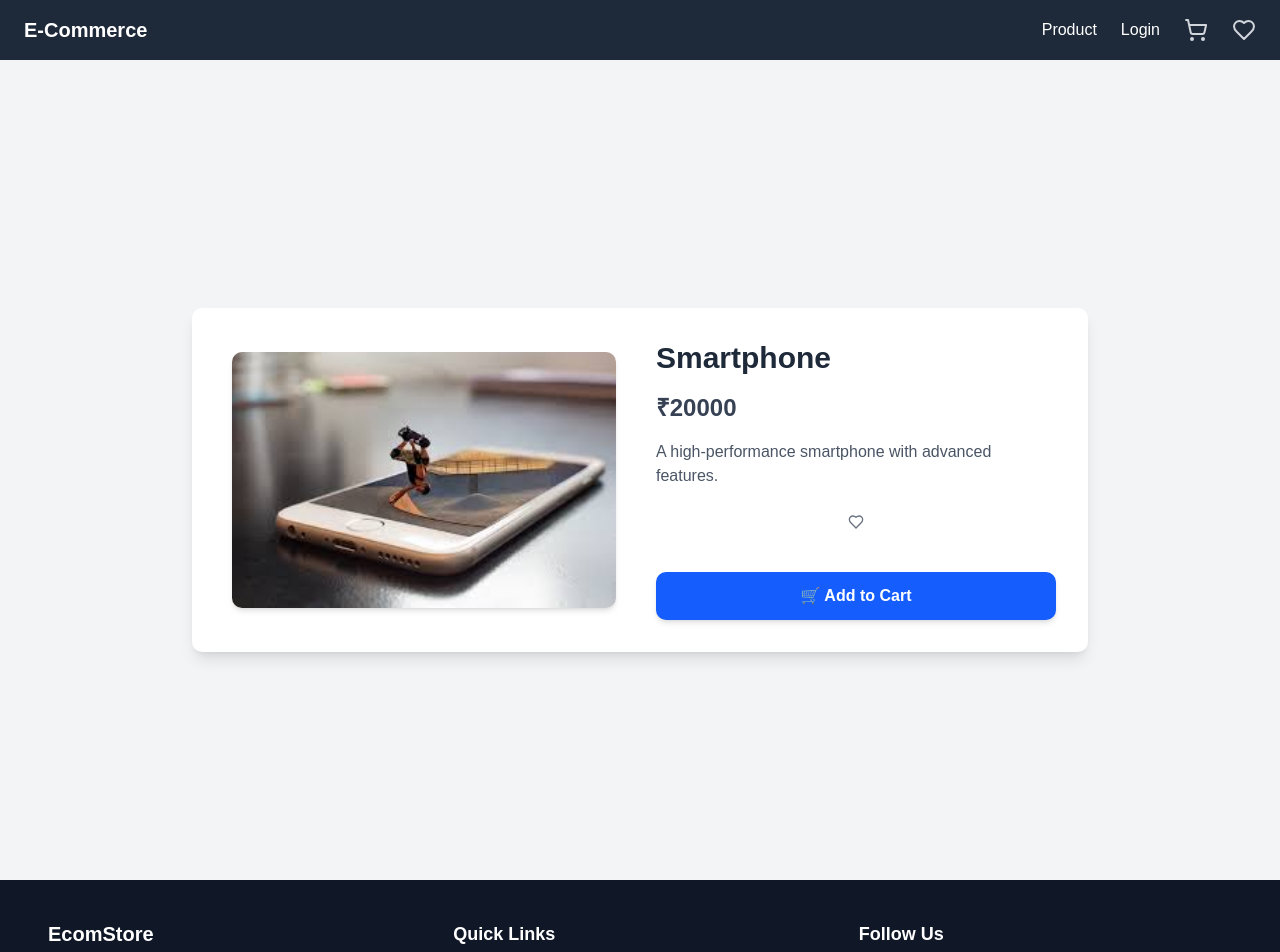
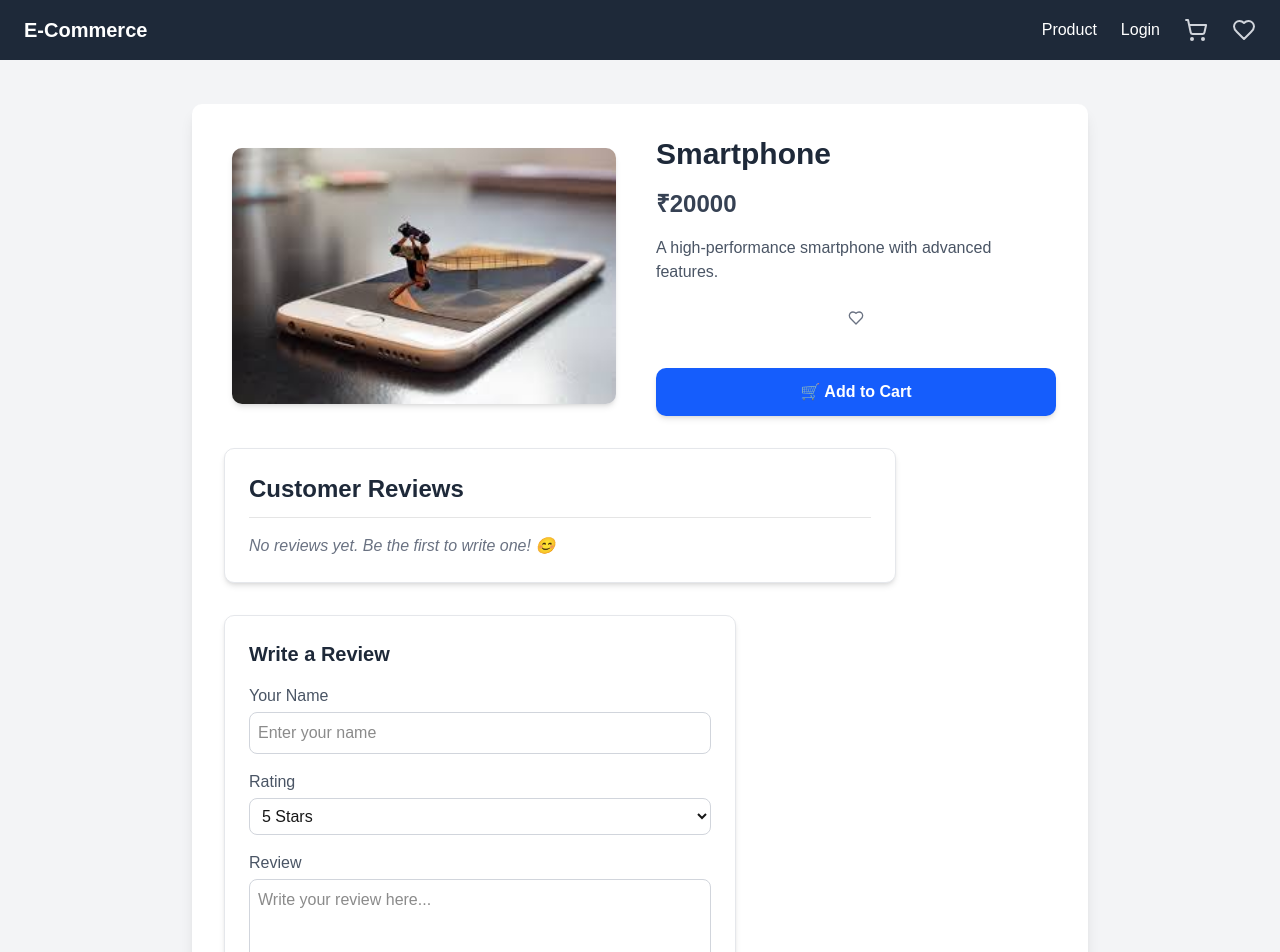
Before and after one commit to Padma1243/shop, a Next.js app: page /product/1 in a window 1280 px wide. Shown: the top 952 px of the page. Built offline with nearby package versions, Linux system fonts and the light colour scheme.

Commit message:
new commit

```diff
--- /dev/null
+++ b/src/components/reviewform.tsx
@@ -0,0 +1,107 @@
+"use client";
+import { useState } from "react";
+
+interface Review {
+  id: number;
+  user: string;
+  rating: number;
+  comment: string;
+}
+
+interface ReviewFormProps {
+  addReview: (review: Review) => void;
+}
+
+const ReviewForm: React.FC<ReviewFormProps> = ({ addReview }) => {
+  const [user, setUser] = useState("");
+  const [rating, setRating] = useState(5);
+  const [comment, setComment] = useState("");
+
+  const handleSubmit = (e: React.FormEvent) => {
+    e.preventDefault();
+    if (!user.trim() || !comment.trim()) return;
+
+    const newReview: Review = {
+      id: Date.now(),
+      user: user.trim(),
+      rating,
+      comment: comment.trim(),
+    };
+
+    addReview(newReview);
+    setUser("");
+    setComment("");
+    setRating(5);
+  };
+
+  return (
+    <form
+      onSubmit={handleSubmit}
+      className="mt-8 bg-white p-6 rounded-lg shadow-md border border-gray-200 w-full max-w-lg"
+    >
+      <h3 className="text-xl font-semibold mb-4 text-gray-800">Write a Review</h3>
+
+      {/* Name Input */}
+      <div className="mb-4">
+        <label htmlFor="name" className="block text-gray-600 font-medium">
+          Your Name
+        </label>
+        <input
+          id="name"
+          type="text"
+          placeholder="Enter your name"
+          value={user}
+          onChange={(e) => setUser(e.target.value)}
+          className="w-full border border-gray-300 p-2 rounded-md mt-1 focus:ring-2 focus:ring-blue-400 focus:border-blue-400"
+          required
+        />
+      </div>
+
+      {/* Rating Dropdown */}
+      <div className="mb-4">
+        <label htmlFor="rating" className="block text-gray-600 font-medium">
+          Rating
+        </label>
+        <select
+          id="rating"
+          value={rating}
+          onChange={(e) => setRating(Number(e.target.value))}
+          className="w-full border border-gray-300 p-2 rounded-md mt-1 focus:ring-2 focus:ring-blue-400 focus:border-blue-400"
+          required
+        >
+          {[5, 4, 3, 2, 1].map((star) => (
+            <option key={star} value={star}>
+              {`${star} ${star === 1 ? "Star" : "Stars"}`}
+            </option>
+          ))}
+        </select>
+      </div>
+
+      {/* Review Textarea */}
+      <div className="mb-4">
+        <label htmlFor="comment" className="block text-gray-600 font-medium">
+          Review
+        </label>
+        <textarea
+          id="comment"
+          placeholder="Write your review here..."
+          value={comment}
+          onChange={(e) => setComment(e.target.value)}
+          rows={4}
+          className="w-full border border-gray-300 p-2 rounded-md mt-1 focus:ring-2 focus:ring-blue-400 focus:border-blue-400"
+          required
+        />
+      </div>
+
+      {/* Submit Button */}
+      <button
+        type="submit"
+        className="bg-blue-600 text-white px-6 py-2 rounded-md font-semibold hover:bg-blue-700 transition duration-300 shadow-md w-full"
+      >
+        Submit Review
+      </button>
+    </form>
+  );
+};
+
+export default ReviewForm;
--- /dev/null
+++ b/src/components/reviewlist.tsx
@@ -0,0 +1,38 @@
+interface Review {
+    id: number;
+    user: string;
+    rating: number;
+    comment: string;
+  }
+
+  interface ReviewListProps {
+    reviews: Review[];
+  }
+
+  const ReviewList: React.FC<ReviewListProps> = ({ reviews }) => {
+    return (
+      <div className="mt-8 bg-white p-6 rounded-lg shadow-md border border-gray-200 w-full max-w-2xl">
+        <h3 className="text-2xl font-semibold text-gray-800 border-b pb-3">Customer Reviews</h3>
+
+        {reviews.length > 0 ? (
+          <div className="space-y-6 mt-4">
+            {reviews.map((review) => (
+              <div key={review.id} className="p-4 border border-gray-300 rounded-lg shadow-sm bg-gray-50">
+                <div className="flex justify-between items-center mb-2">
+                  <p className="font-semibold text-gray-800">{review.user}</p>
+                  <p className="text-yellow-500 text-lg">
+                    {"⭐".repeat(review.rating)}
+                  </p>
+                </div>
+                <p className="text-gray-700">{review.comment}</p>
+              </div>
+            ))}
+          </div>
+        ) : (
+          <p className="mt-4 text-gray-500 italic">No reviews yet. Be the first to write one! 😊</p>
+        )}
+      </div>
+    );
+  };
+
+  export default ReviewList;
--- a/src/components/searchfilter.tsx
+++ b/src/components/searchfilter.tsx
@@ -51,7 +51,7 @@ export default function SearchFilter({
   };
 
   return (
-    <div className="relative w-full max-w-md ml-auto">
+    <div className="relative w-full max-w-md mx-auto">
       <form onSubmit={handleSearch} className="flex items-center">
         <div className={cn("flex items-center w-full border rounded-lg transition-all overflow-hidden pl-3")}>
           <Search className="h-4 w-4 text-muted-foreground shrink-0" />
--- a/src/pages/example/index.tsx
+++ b/src/pages/example/index.tsx
@@ -1,4 +1,4 @@
- import Link from "next/link";
+// import Link from "next/link";
 import Layout from "@/components/layout";
 import PromoBanner from "@/components/banner";
 import Article from "@/components/article";
--- a/src/pages/index.tsx
+++ b/src/pages/index.tsx
@@ -1,9 +1,9 @@
 "use client"
- import Image from "next/image";
+ //import Image from "next/image";
 import { useRouter } from "next/navigation";
 import React from "react";
-import Link from "next/link";
-import { Import } from "lucide-react";
+//import Link from "next/link";
+//import { Import } from "lucide-react";
 
 
 
--- a/src/pages/product/[id].tsx
+++ b/src/pages/product/[id].tsx
@@ -3,8 +3,17 @@ import { useRouter } from "next/router";
 import { useEffect, useState } from "react";
 import Image from "next/image";
 import Layout from "@/components/layout";
-import WishlistButton from "@/components/wishlistbutton"
-import { useCart } from "@/context/cart-context"; // Import Cart Context
+import WishlistButton from "@/components/wishlistbutton";
+import { useCart } from "@/context/cart-context";
+import ReviewForm from "@/components/reviewform";
+import ReviewList from "@/components/reviewlist";
+
+interface Review {
+  id: number;
+  user: string;
+  rating: number;
+  comment: string;
+}
 
 interface Product {
   id: number;
@@ -13,46 +22,57 @@ interface Product {
   image: string;
   description: string;
   quantity?: number;
+  reviews?: Review[];
 }
 
 const products: Product[] = [
-  { id: 1, name: "Smartphone", price: 20000, image: "/images/smartphone.jpg", description: "A high-performance smartphone with advanced features." },
-  { id: 2, name: "Bluetooth", price: 5000, image: "/images/blutooth.jpg", description: "Wireless Bluetooth speaker with deep bass and high clarity." },
-  { id: 3, name: "Headphone", price: 2500, image: "/images/headphone1.jpg", description: "Noise-canceling headphones with crystal clear sound quality." },
-  { id: 4, name: "Laptop", price: 45000, image: "/images/top.jpg", description: "Powerful laptop with fast processing speed and large storage." },
-  { id: 5, name: "LED TV", price: 50000, image: "/images/tv.jpg", description: "Ultra HD 4K LED TV with smart features and HDR support." },
-  { id: 6, name: "Tholkaapiyam", price: 20000, image: "/images/thol.jpg", description: "A classic Tamil literary work with deep insights." },
-  { id: 7, name: "Thirukural Book", price: 5000, image: "/images/thiru.webp", description: "A collection of moral verses from ancient Tamil literature." },
-  { id: 8, name: "Kitchen Products", price: 2500, image: "/images/home.jpg", description: "Essential kitchen accessories for modern cooking." },
-  { id: 9, name: "T-shirts", price: 45000, image: "/images/photo-1562157873-818bc0726f68.avif", description: "Comfortable and stylish cotton t-shirts." },
-  { id: 10, name: "Jeans", price: 50000, image: "/images/jeans.jpg", description: "Classic denim jeans with a perfect fit." },
-  { id: 11, name: "Toys for kids", price: 20000, image: "/images/toy2.jpg", description: "Fun and educational toys for children." },
-  { id: 12, name: "Kids toys", price: 5000, image: "/images/toy1.jpg", description: "Safe and engaging toys for toddlers." },
-  { id: 13, name: "Running shoes", price: 2500, image: "/images/shoes1.jpg", description: "Lightweight and durable running shoes." },
-  { id: 14, name: "Tennis ball & bat", price: 45000, image: "/images/tennisbat.jpg", description: "A perfect set for tennis enthusiasts." },
-  { id: 15, name: "Football", price: 50000, image: "/images/football.jpg", description: "Premium quality football for professional and casual play." },
+  { id: 1, name: "Smartphone", price: 20000, image: "/images/smartphone.jpg", description: "A high-performance smartphone with advanced features.", reviews: [] },
+  { id: 2, name: "Bluetooth", price: 5000, image: "/images/blutooth.jpg", description: "Wireless Bluetooth speaker with deep bass and high clarity.", reviews: [] },
+  { id: 3, name: "Headphone", price: 2500, image: "/images/headphone1.jpg",  description: "Noise-canceling headphones with crystal clear sound quality.", reviews: [] },
+  { id: 4, name: "Laptop", price: 45000, image: "/images/top.jpg", description: "Powerful laptop with fast processing speed and large storage.", reviews: [] },
+  { id: 5, name: "LED TV", price: 50000, image: "/images/tv.jpg", description: "Ultra HD 4K LED TV with smart features and HDR support.", reviews: [] },
+  { id: 6, name: "Tholkaapiyam", price: 20000, image: "/images/thol.jpg", description: "A classic Tamil literary work with deep insights.", reviews: [] },
+  { id: 7, name: "Thirukural Book", price: 5000, image: "/images/thiru.webp", description: "A collection of moral verses from ancient Tamil literature.", reviews: [] },
+  { id: 8, name: "Kitchen Products", price: 2500, image: "/images/home.jpg", description: "Essential kitchen accessories for modern cooking.", reviews: [] },
+  { id: 9, name: "T-shirts", price: 45000, image: "/images/photo-1562157873-818bc0726f68.avif",  description: "Comfortable and stylish cotton t-shirts.", reviews: [] },
+  { id: 10, name: "Jeans", price: 50000, image: "/images/jeans.jpg", description: "Classic denim jeans with a perfect fit.", reviews: [] },
+  { id: 11, name: "Toys for kids", price: 20000, image: "/images/toy2.jpg",  description: "Fun and educational toys for children.", reviews: [] },
+  { id: 12, name: "Kids toys", price: 5000, image: "/images/toy1.jpg", description: "Safe and engaging toys for toddlers.", reviews: [] },
+  { id: 13, name: "Running shoes", price: 2500, image: "/images/shooo.jpg",  description: "Lightweight and durable running shoes.", reviews: [] },
+  { id: 14, name: "Tennis ball & bat", price: 45000, image: "/images/tennisbat.jpg", description: "A perfect set for tennis enthusiasts.", reviews: [] },
+  { id: 15, name: "Football", price: 50000, image: "/images/football.jpg", description: "Premium quality football for professional and casual play.", reviews: [] },
+  { id: 16, name: "Couch", price: 5500, image: "/images/shopha.jpg", description: "A comfortable and stylish couch for your living room.", reviews: [] },
 ];
 
+
+
 const ProductDetail = () => {
-  const router = useRouter(); // ✅ Define router first
-  const { id } = router.query; // ✅ Now we can use router.query
+  const router = useRouter();
   const { addToCart } = useCart();
   const [product, setProduct] = useState<Product | null>(null);
+  const [reviews, setReviews] = useState<Review[]>([]);
   const [loading, setLoading] = useState(true);
 
   useEffect(() => {
-    if (!id) return; // ✅ Prevent running the effect if id is undefined
+    if (!router.isReady || !router.query.id) return;
 
-    const productId = Number(id);
+    const productId = Number(router.query.id);
     if (isNaN(productId)) {
       setLoading(false);
       return;
     }
 
-    const foundProduct = products.find((p) => p.id === productId);
-    setProduct(foundProduct || null);
+    const foundProduct = products.find((p) => p.id === productId) || null;
+    setProduct(foundProduct);
+
+    // Load reviews from localStorage if available
+    if (foundProduct) {
+      const savedReviews = localStorage.getItem(`reviews-${productId}`);
+      setReviews(savedReviews ? JSON.parse(savedReviews) : foundProduct.reviews || []);
+    }
+
     setLoading(false);
-  }, [id]);
+  }, [router.isReady, router.query.id]);
 
   if (loading) {
     return (
@@ -75,9 +95,14 @@ const ProductDetail = () => {
   }
 
   const handleAddToCart = () => {
-    if (!product || !addToCart) return;
     addToCart({ ...product, quantity: 1 });
     router.push("/cart");
+  };
+
+  const addReview = (newReview: Review) => {
+    const updatedReviews = [...reviews, newReview];
+    setReviews(updatedReviews);
+    localStorage.setItem(`reviews-${product.id}`, JSON.stringify(updatedReviews));
   };
 
   return (
@@ -85,28 +110,17 @@ const ProductDetail = () => {
       <div className="flex flex-col items-center justify-center min-h-screen bg-gray-100 p-6">
         <div className="bg-white p-8 rounded-lg shadow-lg max-w-4xl w-full">
           <div className="flex flex-col md:flex-row items-center gap-8">
-            {/* Product Image */}
             <div className="w-full md:w-1/2 flex justify-center">
-              <Image
-                src={product.image}
-                alt={product.name}
-                width={400}
-                height={300}
-                priority
-                className="rounded-lg shadow-md object-cover w-full max-w-sm"
-              />
+              <Image src={product.image} alt={product.name} width={400} height={300} priority className="rounded-lg shadow-md object-cover w-full max-w-sm" />
             </div>
 
-            {/* Product Info */}
             <div className="flex flex-col space-y-4 w-full md:w-1/2">
               <h1 className="text-3xl font-bold text-gray-800">{product.name}</h1>
               <p className="text-2xl font-semibold text-gray-700">₹{product.price}</p>
               <p className="text-gray-600">{product.description}</p>
 
-              {/* Wishlist Button */}
               <WishlistButton productId={product.id} />
 
-              {/* Add to Cart Button */}
               <button
                 onClick={handleAddToCart}
                 className="mt-4 bg-blue-600 text-white px-6 py-3 rounded-lg font-semibold hover:bg-blue-700 transition duration-300 shadow-md"
@@ -115,10 +129,13 @@ const ProductDetail = () => {
               </button>
             </div>
           </div>
+
+          {/* Reviews Section */}
+          <ReviewList reviews={reviews} />
+          <ReviewForm addReview={addReview} />
         </div>
       </div>
     </Layout>
   );
 };
-
 export default ProductDetail;
--- a/src/pages/product/product.tsx
+++ b/src/pages/product/product.tsx
@@ -1,43 +1,50 @@
 "use client";
 
-import { useRouter } from "next/router";
+import { useState } from "react";
+import { useRouter } from "next/navigation";
 import Image from "next/image";
 import Layout from "@/components/layout";
-import WishlistButton from "@/components/wishlistbutton"; // ✅ Fixed import
-import { useCart } from "@/context/cart-context"; // ✅ Fixed cart context import
+import WishlistButton from "@/components/wishlistbutton";
+import { useCart } from "@/context/cart-context";
+import SearchFilter from "@/components/searchfilter";
 
 interface Product {
   id: number;
   name: string;
   price: number;
   image: string;
+  category: string;
 }
 
 const products: Product[] = [
-  { id: 1, name: "Smartphone", price: 20000, image: "/images/smartphone.jpg" },
-  { id: 2, name: "Bluetooth", price: 5000, image: "/images/blutooth.jpg" },
-  { id: 3, name: "Headphone", price: 2500, image: "/images/headphone1.jpg" },
-  { id: 4, name: "Laptop", price: 45000, image: "/images/top.jpg" },
-  { id: 5, name: "LED TV", price: 50000, image: "/images/tv.jpg" },
-  { id: 6, name: "Tholkaapiyam", price: 20000, image: "/images/thol.jpg" },
-  { id: 7, name: "Thirukural Book", price: 5000, image: "/images/thiru.webp" },
-  { id: 8, name: "Kitchen Products", price: 2500, image: "/images/home.jpg" },
-  { id: 9, name: "T-shirts", price: 45000, image: "/images/photo-1562157873-818bc0726f68.avif" },
-  { id: 10, name: "Jeans", price: 50000, image: "/images/jeans.jpg" },
-  { id: 11, name: "Toys for kids", price: 20000, image: "/images/toy2.jpg" },
-  { id: 12, name: "Kids toys", price: 5000, image: "/images/toy1.jpg" },
-  { id: 13, name: "Running shoes", price: 2500, image: "/images/shoes1.jpg" },
-  { id: 14, name: "Tennis ball & bat", price: 45000, image: "/images/tennisbat.jpg" },
-  { id: 15, name: "Football", price: 50000, image: "/images/football.jpg" },
+  { id: 1, name: "Smartphone", price: 20000, image: "/images/smartphone.jpg", category: "electronics" },
+  { id: 2, name: "Bluetooth", price: 5000, image: "/images/blutooth.jpg", category: "electronics" },
+  { id: 3, name: "Headphone", price: 2500, image: "/images/headphone1.jpg", category: "electronics" },
+  { id: 4, name: "Laptop", price: 45000, image: "/images/top.jpg", category: "electronics" },
+  { id: 5, name: "LED TV", price: 50000, image: "/images/tv.jpg", category: "electronics" },
+  { id: 6, name: "Tholkaapiyam", price: 20000, image: "/images/thol.jpg", category: "books" },
+  { id: 7, name: "Thirukural Book", price: 5000, image: "/images/thiru.webp", category: "books" },
+  { id: 8, name: "Kitchen Products", price: 2500, image: "/images/home.jpg", category: "home" },
+  { id: 9, name: "T-shirts", price: 45000, image: "/images/photo-1562157873-818bc0726f68.avif", category: "clothing" },
+  { id: 10, name: "Jeans", price: 50000, image: "/images/jeans.jpg", category: "clothing" },
+  { id: 11, name: "Toys for kids", price: 20000, image: "/images/toy2.jpg", category:"toys" },
+  { id: 12, name: "Kids toys", price: 5000, image: "/images/toy1.jpg",category:"toys"},
+  { id: 13, name: "Running shoes", price: 2500, image: "/images/shooo.jpg", category:"sports" },
+  { id: 14, name: "Tennis ball & bat", price: 45000, image: "/images/tennisbat.jpg", category:"sports"} ,
+  { id: 15, name: "Football", price: 50000, image: "/images/football.jpg",category:"sports" },
+  { id: 16, name: "Couch", price: 5500, image: "/images/shopha.jpg",category:"home"   },
 ];
+
+
 
 const ProductList = () => {
   const router = useRouter();
-  const { addToCart } = useCart(); // ✅ Fixed context usage
+  const { addToCart } = useCart();
+  const [searchQuery, setSearchQuery] = useState("");
+  const [selectedCategory, setSelectedCategory] = useState<string | null>(null);
 
-  // ✅ Fixed route path
   const handleViewDetails = (id: number) => {
-    router.push(`/product/product/${id}`);
+    router.push(`/product/${id}`);
   };
 
   const handleAddToCart = (product: Product) => {
@@ -45,31 +52,43 @@ const ProductList = () => {
     router.push("/cart");
   };
 
+  const filteredProducts = products.filter((product) =>
+    (selectedCategory ? product.category === selectedCategory : true) &&
+    product.name.toLowerCase().includes(searchQuery.toLowerCase())
+  );
+
   return (
     <Layout>
       <div className="container mx-auto py-10">
         <h1 className="text-4xl font-bold text-center mb-10">Our Products</h1>
+        <div className="flex justify-end mb-6">
+          <SearchFilter
+            searchQuery={searchQuery}
+            setSearchQuery={setSearchQuery}
+            selectedCategory={selectedCategory}
+            setSelectedCategory={setSelectedCategory}
+          />
+        </div>
         <div className="grid grid-cols-1 md:grid-cols-2 lg:grid-cols-3 gap-6">
-          {products.map((product) => (
+          {filteredProducts.map((product) => (
             <div key={product.id} className="relative bg-white p-6 rounded-lg shadow-lg hover:shadow-xl transition-shadow duration-300">
-              <WishlistButton productId={product.id} className="absolute top-4 right-4" /> {/* ✅ Fixed WishlistButton */}
-              <Image src={product.image} alt={product.name} width={300} height={200} className="rounded-lg" />
+              <WishlistButton productId={product.id} className="absolute top-4 right-4" />
+              <Image
+                src={product.image}
+                alt={product.name}
+                width={300}
+                height={200}
+                className="rounded-lg cursor-pointer"
+                onClick={() => handleViewDetails(product.id)}
+              />
               <h2 className="text-2xl font-bold mt-4">{product.name}</h2>
               <p className="text-xl font-semibold mt-2">₹{product.price}</p>
-              <div className="flex gap-2 mt-4">
-                <button
-                  onClick={() => handleViewDetails(product.id)}
-                  className="bg-blue-500 text-white px-4 py-2 rounded-md hover:bg-blue-700 transition duration-300"
-                >
-                  View Details
-                </button>
-                <button
-                  onClick={() => handleAddToCart(product)}
-                  className="bg-green-500 text-white px-4 py-2 rounded-md hover:bg-green-700 transition duration-300"
-                >
-                  Add to Cart
-                </button>
-              </div>
+              <button
+                onClick={() => handleAddToCart(product)}
+                className="mt-4 bg-blue-600 text-white px-6 py-3 rounded-lg font-semibold hover:bg-blue-700 transition duration-300 shadow-md"
+              >
+                🛒 Add to Cart
+              </button>
             </div>
           ))}
         </div>
```
Also changed, not shown: src/components/footer.tsx (+4 -3 lines), src/components/imagecarousel.tsx (+22 -18 lines), src/components/navbar.tsx (+12 -6 lines), src/components/productcard.tsx (+21 -7 lines), src/pages/about/about.tsx (+15 -12 lines), public/images/shooo.jpg (added).
